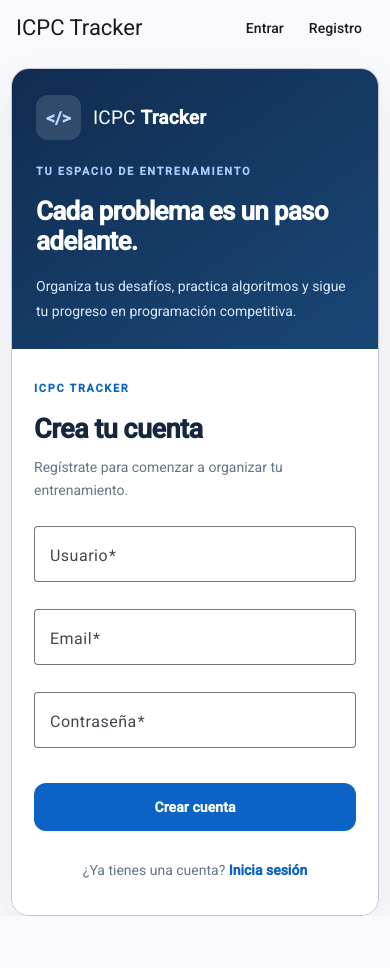
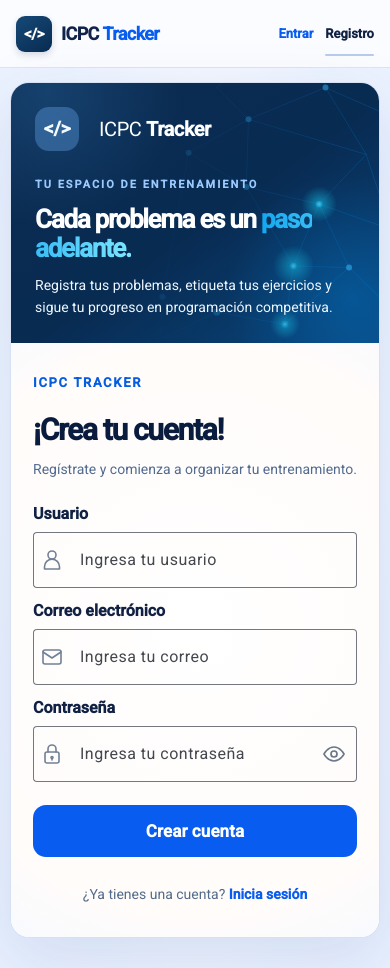
Before and after one commit to Juan-1406/WebMovil-Taller2, an Angular app in the folder frontend/: page /registro in a window 390 px wide. Before the commit the page ends 916 px from the top, so only its background shows below. Built offline with nearby package versions, Linux system fonts and the light colour scheme.

Commit message:
Rediseño de Login y nuevo diseño de navegación

```diff
--- /dev/null
+++ b/frontend/src/app/app.css
@@ -0,0 +1,35 @@
+:host { display: block; min-height: 100svh; }
+.site-header {height: 80px; padding: 0 clamp(20px, 4vw, 66px); display: flex; align-items: center; gap: 18px;
+  background: #fbfcff; border-bottom: 1px solid #d8e4ff; box-shadow: 0 2px 14px rgba(30, 78, 142, .025);
+}
+.site-brand {display: flex; align-items: center; gap: 20px; text-decoration: none; font-size: clamp(20px, 1.9vw, 29px);
+  font-weight: 750; letter-spacing: -.6px; color: #10234b; white-space: nowrap;
+}
+.site-brand strong {color: #075df0;}
+.site-brand-mark {width: 48px; height: 47px; display: grid; place-items: center; border-radius: 9px; color: white;
+  font-size: 20px; font-weight: 750; background: linear-gradient(145deg, #164977, #082b51); box-shadow: 0 3px 7px rgba(8, 34, 67, .16);
+}
+.spacer {flex: 1;}
+.site-nav {display: flex; align-items: center; gap: clamp(14px, 2.5vw, 42px);}
+.nav-link, .logout-link {position: relative; display: inline-flex; align-items: center; justify-content: center; min-height: 44px; padding: 0;
+  border: 0; background: none; cursor: pointer; font: inherit; font-size: 16px; font-weight: 600; color: #102143; text-decoration: none; white-space: nowrap;
+}
+.nav-link {color: #075df0;}
+.nav-link.active {color: #102143;}
+.nav-link.active::after {content: ''; position: absolute; height: 2px; border-radius: 10px; bottom: 0; left: 0; right: 0; background: #b6caeb;}
+.nav-link:hover, .logout-link:hover {color: #075df0;}
+.site-header a:focus-visible, .site-header button:focus-visible {outline: 2px solid #075df0; outline-offset: 3px; border-radius: 4px;}
+.user { color: #5d6e88; font-size: 14px; }
+@media (max-width: 600px) {
+  .site-header { height: auto; min-height: 68px; padding: 10px 16px; flex-wrap: wrap; }
+  .site-brand { gap: 9px; font-size: 18px; }
+  .site-brand-mark { width: 36px; height: 36px; font-size: 15px; }
+  .site-nav { gap: 12px; }
+  .nav-link, .logout-link { font-size: 13px; }
+  .user { display: none; }
+}
+@media (max-width: 370px) {
+  .site-brand { font-size: 15px; }
+  .site-brand-mark { width: 32px; height: 32px; font-size: 14px; }
+  .site-nav { gap: 9px; }
+}
--- a/frontend/src/app/app.ts
+++ b/frontend/src/app/app.ts
@@ -1,32 +1,34 @@
 import { Component, inject } from '@angular/core';
-import { RouterOutlet, RouterLink } from '@angular/router';
+import { RouterOutlet, RouterLink, RouterLinkActive } from '@angular/router';
 import { MatToolbarModule } from '@angular/material/toolbar';
 import { MatButtonModule } from '@angular/material/button';
 import { AuthService } from './services/auth.service';
 
 @Component({
   selector: 'app-root',
-  imports: [RouterOutlet, RouterLink, MatToolbarModule, MatButtonModule],
+  imports: [RouterOutlet, RouterLink, RouterLinkActive, MatToolbarModule, MatButtonModule],
   template: `
-    <mat-toolbar>
-      <span>ICPC Tracker</span>
+    <mat-toolbar class="site-header">
+      <a class="site-brand" routerLink="/" aria-label="ICPC Tracker, inicio">
+        <span class="site-brand-mark" aria-hidden="true">&lt;/&gt;</span>
+        <span>ICPC <strong>Tracker</strong></span>
+      </a>
       <span class="spacer"></span>
-      @if (auth.isLoggedIn()) {
-        <a mat-button routerLink="/problemas">Problemas</a>
-        <a mat-button routerLink="/estadisticas">Estadísticas</a>
-        <span class="user">{{ auth.username() }}</span>
-        <button mat-button (click)="auth.logout()">Salir</button>
-      } @else {
-        <a mat-button routerLink="/login">Entrar</a>
-        <a mat-button routerLink="/registro">Registro</a>
-      }
+      <nav class="site-nav" aria-label="Navegación principal">
+        @if (auth.isLoggedIn()) {
+          <a class="nav-link" routerLink="/problemas" routerLinkActive="active" ariaCurrentWhenActive="page">Problemas</a>
+          <a class="nav-link" routerLink="/estadisticas" routerLinkActive="active" ariaCurrentWhenActive="page">Estadísticas</a>
+          <span class="user">{{ auth.username() }}</span>
+          <button class="logout-link" type="button" (click)="auth.logout()">Salir</button>
+        } @else {
+          <a class="nav-link" routerLink="/login" routerLinkActive="active" ariaCurrentWhenActive="page">Entrar</a>
+          <a class="nav-link" routerLink="/registro" routerLinkActive="active" ariaCurrentWhenActive="page">Registro</a>
+        }
+      </nav>
     </mat-toolbar>
     <router-outlet />
   `,
-  styles: `
-    .spacer { flex: 1; }
-    .user { margin: 0 8px; font-size: 14px; }
-  `,
+  styleUrl: './app.css',
 })
 export class App {
   auth = inject(AuthService);
--- a/frontend/src/app/pages/auth-page.css
+++ b/frontend/src/app/pages/auth-page.css
@@ -1,66 +1,112 @@
-:host {display: block;}
-
-.auth-layout {display: grid; grid-template-columns: minmax(0, 1fr) minmax(0, 1fr);  width: min(1120px, calc(100% - 40px)); min-height: 620px;
-  margin: 40px auto 48px; overflow: hidden; border: 1px solid var(--mat-sys-outline-variant, #e1e5eb); border-radius: 24px; background: #fff;
-  box-shadow: 0 16px 48px rgba(15, 35, 65, 0.08);
+:host {display: block; min-height: calc(100svh - 80px); padding: clamp(24px, 5.9vh, 58px) 24px 60px; box-sizing: border-box;
+  background:
+    radial-gradient(ellipse 52% 58% at 50% 45%, rgba(255,255,255,.96), transparent),
+    radial-gradient(ellipse 80% 80% at 50% 40%, #f5f8ff, #eaf1ff 92%);
 }
 
-.welcome-panel {display: flex; flex-direction: column; justify-content: space-between; gap: 30px;
-  padding: clamp(32px, 4.5vw, 60px); color: #fff; background: linear-gradient(145deg, #102c50, #194776);}
-
-.brand {display: flex; align-items: center; gap: 12px; font-size: 19px;letter-spacing: 0.2px;}
-.brand-mark {display: grid; place-items: center; width: 45px; height: 45px; border-radius: 12px;
-  background: rgba(255, 255, 255, 0.13); color: #b8d7ff; font-weight: 700; font-size: 17px;}
-
-.eyebrow, .form-eyebrow {margin: 0 0 14px; font-size: 11px; font-weight: 700;letter-spacing: 1.7px;}
-.eyebrow { color: #a9cdff; }
-
-.welcome-copy h2 {max-width: 420px; margin: 0 0 18px; font-size: clamp(30px, 3vw, 42px); line-height: 1.16; font-weight: 700;letter-spacing: -0.7px;}
-.welcome-copy > p:last-child {max-width: 420px; margin: 0; color: #d9e8fa; font-size: 15px; line-height: 1.75;}
-
-.features {display: grid; gap: 16px; margin: 0; padding: 0; list-style: none;}
-.features li {display: flex; align-items: center; gap: 12px; font-size: 14px; color: #edf5ff;}
-.feature-dot {flex: 0 0 auto; width: 9px; height: 9px; border-radius: 50%; background: #8cc4ff; box-shadow: 0 0 0 5px rgba(140, 196, 255, 0.12);}
-
-.welcome-footer {margin: 0; color: #bdd5f0; font-size: 12px; letter-spacing: 0.5px;}
-.form-panel {display: flex; align-items: center; justify-content: center; padding: clamp(30px, 4.5vw, 62px); background: #fff;}
-
-.card {width: 100%; max-width: 420px;  border: 0; background: transparent; box-shadow: none;}
-.card mat-card-content,
-.card mat-card-content:first-child,
-.card mat-card-content:last-child {padding: 0;}
-
-.form-heading { margin-bottom: 30px; }
-.form-eyebrow { color: #0b63c5; }
-.form-heading h1 {margin: 0 0 10px; color: #15263d; font-size: clamp(26px, 2.5vw, 33px); font-weight: 700; line-height: 1.2;  letter-spacing: -0.5px;}
-.form-heading > p:last-child {margin: 0; color: #64748b; font-size: 14px; line-height: 1.65;}
-.form {display: flex; flex-direction: column; gap: 7px;}
-.form mat-form-field { width: 100%; }
-
-.submit-btn {width: 100%; height: 48px; margin-top: 8px; border-radius: 12px; font-weight: 600;
-  --mdc-filled-button-container-color: #0b63c5; --mdc-filled-button-label-text-color: #fff;
-  --mat-button-filled-container-color: #0b63c5; --mat-button-filled-label-text-color: #fff;
+.auth-layout {display: grid; grid-template-columns: 1.04fr .96fr; max-width: 1450px; min-height: min(726px, calc(100svh - 175px));
+  margin: 0 auto; overflow: hidden; border: 1px solid #d6e1f4; border-radius: 36px; box-shadow: 0 22px 68px rgba(20, 63, 128, .12); background: #fff;
 }
 
-.switch-auth {margin: 28px 0 0; color: #64748b; text-align: center; font-size: 14px; line-height: 1.6;}
-.switch-auth a {color: #0b63c5; font-weight: 600; text-decoration: none;}
-.switch-auth a:hover { text-decoration: underline; }
-.switch-auth a:focus-visible {outline: 2px solid #0b63c5; outline-offset: 3px; border-radius: 3px;}
-
-@media (max-width: 820px) {
-  .auth-layout {grid-template-columns: 1fr; min-height: 0; margin-top: 24px;}
-  .welcome-panel {gap: 22px; padding: 32px;}
-  .welcome-copy h2 { font-size: 30px; }
-  .welcome-copy > p:last-child { font-size: 14px; }
-  .features, .welcome-footer { display: none; }
-  .form-panel { padding: 40px 32px; }
+.welcome-panel {position: relative; isolation: isolate; display: flex; flex-direction: column; justify-content: space-between; gap: 30px;
+  overflow: hidden; padding: clamp(38px, 4.9vw, 84px); color: white;
+  background:
+    radial-gradient(circle at 92% 82%, rgba(0,154,255,.25), transparent 31%),
+    radial-gradient(circle at 10% 4%, rgba(54,140,208,.22), transparent 32%),
+    linear-gradient(145deg, #0d2c51 0%, #082b52 53%, #09467d 100%);
 }
 
-@media (max-width: 520px) {
-  .auth-layout {width: calc(100% - 24px); margin: 12px auto 24px; border-radius: 18px;}
-  .welcome-panel { padding: 26px 24px; }
-  .welcome-copy h2 { font-size: 26px; }
-  .form-panel { padding: 30px 22px 34px; }
+.welcome-panel::after {position: absolute; z-index: 0; inset: 0; content: ''; pointer-events: none;
+  background: url('/auth-network.svg') right bottom / cover no-repeat; opacity: .92;
+  -webkit-mask-image: linear-gradient(90deg, transparent 30%, #000 100%);
+  mask-image: linear-gradient(90deg, transparent 30%, #000 100%);
+}
+
+.welcome-brand, .welcome-intro, .features {position: relative; z-index: 1;}
+.welcome-brand {display: flex; align-items: center; gap: 20px; font-size: clamp(20px, 1.6vw, 26px); letter-spacing: -.4px;}
+.welcome-brand-icon {display: grid; place-items: center; width: 60px; height: 58px; border-radius: 14px; font-size: 24px; font-weight: 700; color: #f1faff; background: rgba(95, 158, 226, .4);}
+.welcome-eyebrow {margin: 0 0 22px; font-size: 14px; font-weight: 800; letter-spacing: 2px; color: #9bcaff;}
+.welcome-intro h2 {max-width: 600px; margin: 0 0 20px; font-size: clamp(37px, 3.2vw, 55px); line-height: 1.13; font-weight: 800; letter-spacing: -1.3px;}
+.welcome-intro h2 span {color: #39c7ff; background: linear-gradient(90deg, #13a7ef, #7ce6ff); -webkit-background-clip: text; background-clip: text;-webkit-text-fill-color: transparent;}
+.welcome-description {max-width: 550px; margin: 0; font-size: clamp(16px, 1.35vw, 21px); line-height: 1.6; color: #eef7ff;}
+.features {display: grid; gap: 16px; margin: 0; padding: 0; list-style: none;}
+.features li {display: flex; align-items: center; gap: 20px; color: #f3f8ff; font-size: clamp(14px, 1.23vw, 19px); line-height: 1.35;}
+.feature-icon {display: grid; flex: 0 0 auto; place-items: center; width: 58px; height: 54px; border-radius: 13px;
+  background: rgba(17, 102, 167, .42); color: #27c8ff; font-size: 22px; font-weight: 700;
+}
+
+.feature-icon svg {width: 29px; height: 29px;}
+.form-panel {display: flex; align-items: center; justify-content: center; padding: clamp(40px, 4.5vw, 76px); min-width: 0;
+  background: radial-gradient(circle at 50% 48%, #fff 0%, #fffcfa 80%, #f8faff 100%);
+}
+
+.auth-card {width: 100%; max-width: 550px; min-width: 0; border: 0; background: transparent; box-shadow: none;}
+.auth-card mat-card-content,
+.auth-card mat-card-content:first-child,
+.auth-card mat-card-content:last-child {padding: 0;}
+
+.form-heading {margin-bottom: 32px;}
+.form-eyebrow {margin: 0 0 20px; color: #075de1; font-size: 13px; font-weight: 800; letter-spacing: 1.7px;}
+.form-heading h1 {margin: 0 0 12px; color: #091c3e; font-size: clamp(30px, 2.8vw, 49px); font-weight: 800; line-height: 1.14; letter-spacing: -1.3px;}
+.form-heading > p:last-child {margin: 0; color: #516b90; font-size: clamp(15px, 1.25vw, 19px); line-height: 1.5;}
+.auth-form {display: grid; gap: 19px;}
+.field-group {display: flex; flex-direction: column; gap: 8px;}
+.field-group > label {font-size: 16px; font-weight: 700; color: #102143;}
+.field-group mat-form-field {width: 100%;
+  --mdc-outlined-text-field-container-shape: 12px; --mdc-outlined-text-field-outline-color: #a7b9d3;
+  --mdc-outlined-text-field-hover-outline-color: #6285b5; --mdc-outlined-text-field-focus-outline-color: #0b63ec;
+  --mdc-outlined-text-field-input-text-color: #102143; --mdc-outlined-text-field-input-text-placeholder-color: #8391a6;
+}
+
+.field-icon {display: inline-flex; align-items: center; justify-content: center; margin: 0 12px 0 7px; color: #718096;}
+.field-icon svg {width: 24px; height: 24px;}
+.visibility-button {color: #697889; margin-right: 3px;}
+.visibility-button svg {display: block; width: 24px; height: 24px; margin: auto;}
+
+.submit-btn {width: 100%; height: 58px; margin-top: 10px; border-radius: 13px; font-size: 19px; font-weight: 700;
+  --mdc-filled-button-container-color: #095cf0; --mdc-filled-button-label-text-color: #fff;
+  --mat-button-filled-container-color: #095cf0; --mat-button-filled-label-text-color: #fff;
+}
+.submit-btn:not(:disabled):hover {filter: brightness(1.08);}
+.switch-auth {margin: 27px 0 0; color: #536b8c; font-size: 16px;text-align: center; line-height: 1.5;}
+.switch-auth a {color: #095cf0; font-weight: 750; text-decoration: none;}
+.switch-auth a:hover {text-decoration: underline;}
+.switch-auth a:focus-visible {outline: 2px solid #095cf0; outline-offset: 4px; border-radius: 3px;}
+
+@media (max-width: 1050px) {
+  .auth-layout { grid-template-columns: .95fr 1.05fr; }
+  .welcome-panel { padding: 38px; }
+  .welcome-intro h2 { font-size: 36px; }
+  .form-panel { padding: 36px; }
+  .form-heading h1 { font-size: 34px; }
+}
+
+@media (max-width: 780px) {
+  :host { padding: 24px 16px 40px; }
+  .auth-layout { grid-template-columns: 1fr; min-height: 0; border-radius: 24px; }
+  .welcome-panel { padding: 30px 32px; gap: 24px; }
+  .welcome-brand-icon { width: 44px; height: 44px; font-size: 19px; }
+  .welcome-brand { font-size: 20px; }
+  .welcome-eyebrow { margin-bottom: 10px; font-size: 11px; }
+  .welcome-intro h2 { max-width: 500px; margin-bottom: 10px; font-size: 30px; }
+  .welcome-description { font-size: 14px; }
+  .features { display: none; }
+  .form-panel { padding: 36px 32px; }
+  .form-heading h1 { font-size: 34px; }
+}
+
+@media (max-width: 480px) {
+  :host { padding: 14px 10px 30px; }
+  .auth-layout { border-radius: 19px; }
+  .welcome-panel { padding: 24px; }
+  .welcome-intro h2 { font-size: 26px; }
+  .form-panel { padding: 30px 22px 32px; }
   .form-heading { margin-bottom: 24px; }
-  .form-heading h1 { font-size: 27px; }
+  .form-heading h1 { font-size: 30px; }
+  .form-heading > p:last-child { font-size: 14px; }
+  .auth-form { gap: 13px; }
+  .submit-btn { height: 52px; font-size: 17px; }
+  .switch-auth { font-size: 14px; }
 }
+
+@media (prefers-reduced-motion: reduce) {.submit-btn { transition: none; }}
--- a/frontend/src/app/pages/auth-page.ts
+++ b/frontend/src/app/pages/auth-page.ts
@@ -12,90 +12,154 @@ import { AuthService } from '../services/auth.service';
 
 @Component({
   selector: 'app-auth-page',
-  imports: [
-    ReactiveFormsModule, RouterLink, MatCardModule, MatFormFieldModule,
+  imports: [ReactiveFormsModule, RouterLink, MatCardModule, MatFormFieldModule,
     MatInputModule, MatButtonModule, MatProgressSpinnerModule,
   ],
   template: `
-    <section class="auth-layout">
+    <main class="auth-layout">
       <aside class="welcome-panel" aria-label="Acerca de ICPC Tracker">
-        <div class="brand">
-          <span class="brand-mark" aria-hidden="true">&lt;/&gt;</span>
+        <div class="welcome-brand">
+          <span class="welcome-brand-icon" aria-hidden="true">&lt;/&gt;</span>
           <span>ICPC <strong>Tracker</strong></span>
         </div>
 
-        <div class="welcome-copy">
-          <p class="eyebrow">TU ESPACIO DE ENTRENAMIENTO</p>
-          <h2>Cada problema es un paso adelante.</h2>
-          <p>
-            Organiza tus desafíos, practica algoritmos y sigue tu progreso
+        <div class="welcome-intro">
+          <p class="welcome-eyebrow">TU ESPACIO DE ENTRENAMIENTO</p>
+          <h2>Cada problema es un <span>paso adelante.</span></h2>
+          <p class="welcome-description">
+            Registra tus problemas, etiqueta tus ejercicios y sigue tu progreso
             en programación competitiva.
           </p>
         </div>
 
         <ul class="features">
-          <li><span class="feature-dot" aria-hidden="true"></span>Registra problemas y su estado</li>
-          <li><span class="feature-dot" aria-hidden="true"></span>Organiza tus ejercicios por etiquetas</li>
-          <li><span class="feature-dot" aria-hidden="true"></span>Visualiza tus estadísticas de entrenamiento</li>
+          <li>
+            <span class="feature-icon" aria-hidden="true">&lt;/&gt;</span>
+            <span>Registra problemas y su estado</span>
+          </li>
+          <li>
+            <span class="feature-icon" aria-hidden="true">
+              <svg viewBox="0 0 24 24" fill="none" stroke="currentColor" stroke-width="1.9" stroke-linecap="round" stroke-linejoin="round">
+                <path d="M3 12.3 12.3 3H21v8.7L11.7 21a2 2 0 0 1-2.8 0L3 15.1a2 2 0 0 1 0-2.8Z"/>
+                <circle cx="16.5" cy="7.5" r="1.3"/>
+              </svg>
+            </span>
+            <span>Organiza tus ejercicios por etiquetas</span>
+          </li>
+          <li>
+            <span class="feature-icon" aria-hidden="true">
+              <svg viewBox="0 0 24 24" fill="none" stroke="currentColor" stroke-width="1.9" stroke-linecap="round" stroke-linejoin="round">
+                <path d="M4 20V13h4v7M10 20V8h4v12M16 20V4h4v16"/>
+              </svg>
+            </span>
+            <span>Visualiza tu progreso y estadísticas</span>
+          </li>
         </ul>
-
-        <p class="welcome-footer">Codeforces · LeetCode · CSES</p>
       </aside>
 
-      <div class="form-panel">
-        <mat-card class="card">
+      <section class="form-panel" aria-labelledby="auth-title">
+        <mat-card class="auth-card">
           <mat-card-content>
             <div class="form-heading">
               <p class="form-eyebrow">ICPC TRACKER</p>
-              <h1>{{ isRegister ? 'Crea tu cuenta' : 'Bienvenido Nuevamente' }}</h1>
+              <h1 id="auth-title">{{ isRegister ? '¡Crea tu cuenta!' : '¡Bienvenido de nuevo!' }}</h1>
               <p>
                 {{ isRegister
-                  ? 'Regístrate para comenzar a organizar tu entrenamiento.'
+                  ? 'Regístrate y comienza a organizar tu entrenamiento.'
                   : 'Inicia sesión para continuar con tu entrenamiento.' }}
               </p>
             </div>
 
-            <form [formGroup]="form" (ngSubmit)="submit()" class="form">
-              <mat-form-field appearance="outline">
-                <mat-label>Usuario</mat-label>
-                <input matInput formControlName="username" autocomplete="username" />
+            <form [formGroup]="form" (ngSubmit)="submit()" class="auth-form">
+              <div class="field-group">
+                <label for="auth-username">Usuario</label>
+                <mat-form-field appearance="outline" subscriptSizing="dynamic">
+                  <span matPrefix class="field-icon" aria-hidden="true">
+                    <svg viewBox="0 0 24 24" fill="none" stroke="currentColor" stroke-width="1.6" stroke-linecap="round" stroke-linejoin="round">
+                      <circle cx="12" cy="7" r="4"/>
+                      <path d="M4.5 21v-2.3a7.5 7.5 0 0 1 15 0V21h-15Z"/>
+                    </svg>
+                  </span>
+                  <input id="auth-username" matInput formControlName="username" placeholder="Ingresa tu usuario" autocomplete="username" />
                   @if (form.controls.username.hasError('required')) {
                     <mat-error>El usuario es obligatorio</mat-error>
                   } @else if (form.controls.username.hasError('minlength')) {
                     <mat-error>Mínimo 3 caracteres</mat-error>
                   }
                 </mat-form-field>
+              </div>
 
               @if (isRegister) {
-                <mat-form-field appearance="outline">
-                  <mat-label>Email</mat-label>
-                  <input matInput type="email" formControlName="email" autocomplete="email" />
+                <div class="field-group">
+                  <label for="auth-email">Correo electrónico</label>
+                  <mat-form-field appearance="outline" subscriptSizing="dynamic">
+                    <span matPrefix class="field-icon" aria-hidden="true">
+                      <svg viewBox="0 0 24 24" fill="none" stroke="currentColor" stroke-width="1.6" stroke-linecap="round" stroke-linejoin="round">
+                        <rect x="3" y="5" width="18" height="14" rx="2"/>
+                        <path d="m3 7 9 6 9-6"/>
+                      </svg>
+                    </span>
+                    <input id="auth-email" matInput type="email" formControlName="email" placeholder="Ingresa tu correo" autocomplete="email" />
                     @if (form.controls.email.hasError('required')) {
-                    <mat-error>El email es obligatorio</mat-error>
+                      <mat-error>El correo es obligatorio</mat-error>
                     } @else if (form.controls.email.hasError('email')) {
-                    <mat-error>Email inválido</mat-error>
+                      <mat-error>Ingresa un correo válido</mat-error>
                     }
                   </mat-form-field>
+                </div>
               }
 
-              <mat-form-field appearance="outline">
-                <mat-label>Contraseña</mat-label>
+              <div class="field-group">
+                <label for="auth-password">Contraseña</label>
+                <mat-form-field appearance="outline" subscriptSizing="dynamic">
+                  <span matPrefix class="field-icon" aria-hidden="true">
+                    <svg viewBox="0 0 24 24" fill="none" stroke="currentColor" stroke-width="1.6" stroke-linecap="round" stroke-linejoin="round">
+                      <rect x="5" y="10" width="14" height="11" rx="2"/>
+                      <path d="M8 10V7a4 4 0 0 1 8 0v3"/>
+                      <circle cx="12" cy="15.5" r="1"/>
+                      <path d="M12 16.5v1.5"/>
+                    </svg>
+                  </span>
                   <input
+                    id="auth-password"
                     matInput
-                  type="password"
+                    [type]="showPassword() ? 'text' : 'password'"
                     formControlName="password"
+                    placeholder="Ingresa tu contraseña"
                     [attr.autocomplete]="isRegister ? 'new-password' : 'current-password'"
                   />
+                  <button
+                    type="button"
+                    mat-icon-button
+                    matSuffix
+                    class="visibility-button"
+                    (click)="showPassword.update(value => !value)"
+                    [attr.aria-label]="showPassword() ? 'Ocultar contraseña' : 'Mostrar contraseña'"
+                    [attr.aria-pressed]="showPassword()"
+                  >
+                    @if (showPassword()) {
+                      <svg viewBox="0 0 24 24" fill="none" stroke="currentColor" stroke-width="1.7" stroke-linecap="round" stroke-linejoin="round" aria-hidden="true">
+                        <path d="M3 3l18 18M10.6 10.6a2 2 0 0 0 2.8 2.8"/>
+                        <path d="M9.9 5.3A10.7 10.7 0 0 1 12 5c5.2 0 9 4.3 10 7a11.9 11.9 0 0 1-3.1 4.4M6.1 6.1C3.9 7.6 2.5 10 2 12c1 2.7 4.8 7 10 7 1.5 0 2.9-.3 4.1-.8"/>
+                      </svg>
+                    } @else {
+                      <svg viewBox="0 0 24 24" fill="none" stroke="currentColor" stroke-width="1.7" stroke-linecap="round" stroke-linejoin="round" aria-hidden="true">
+                        <path d="M2 12s3.6-7 10-7 10 7 10 7-3.6 7-10 7S2 12 2 12Z"/>
+                        <circle cx="12" cy="12" r="3"/>
+                      </svg>
+                    }
+                  </button>
                   @if (form.controls.password.hasError('required')) {
                     <mat-error>La contraseña es obligatoria</mat-error>
                   } @else if (form.controls.password.hasError('minlength')) {
                     <mat-error>Mínimo 6 caracteres</mat-error>
                   }
                 </mat-form-field>
+              </div>
 
               <button mat-flat-button class="submit-btn" type="submit" [disabled]="loading()">
                 @if (loading()) {
-                  <mat-spinner diameter="20" aria-label="Procesando" />
+                  <mat-spinner diameter="22" aria-label="Procesando" />
                 } @else {
                   {{ isRegister ? 'Crear cuenta' : 'Iniciar sesión' }}
                 }
@@ -104,17 +168,15 @@ import { AuthService } from '../services/auth.service';
 
             <p class="switch-auth">
               @if (isRegister) {
-                ¿Ya tienes una cuenta?
-                <a routerLink="/login">Inicia sesión</a>
+                ¿Ya tienes una cuenta? <a routerLink="/login">Inicia sesión</a>
               } @else {
-                ¿Aún no tienes cuenta?
-                <a routerLink="/registro">Regístrate</a>
+                ¿Aún no tienes cuenta? <a routerLink="/registro">Regístrate</a>
               }
             </p>
           </mat-card-content>
         </mat-card>
-      </div>
       </section>
+    </main>
   `,
   styleUrl: './auth-page.css',
 })
@@ -127,6 +189,7 @@ export class AuthPage {
 
   isRegister = inject(ActivatedRoute).snapshot.data['mode'] === 'registro';
   loading = signal(false);
+  showPassword = signal(false);
 
   form = this.fb.nonNullable.group({
     username: ['', [Validators.required, Validators.minLength(3)]],
```
Also changed, not shown: frontend/public/auth-network.svg (added). Lines whose indentation alone changed are shown as unchanged.
